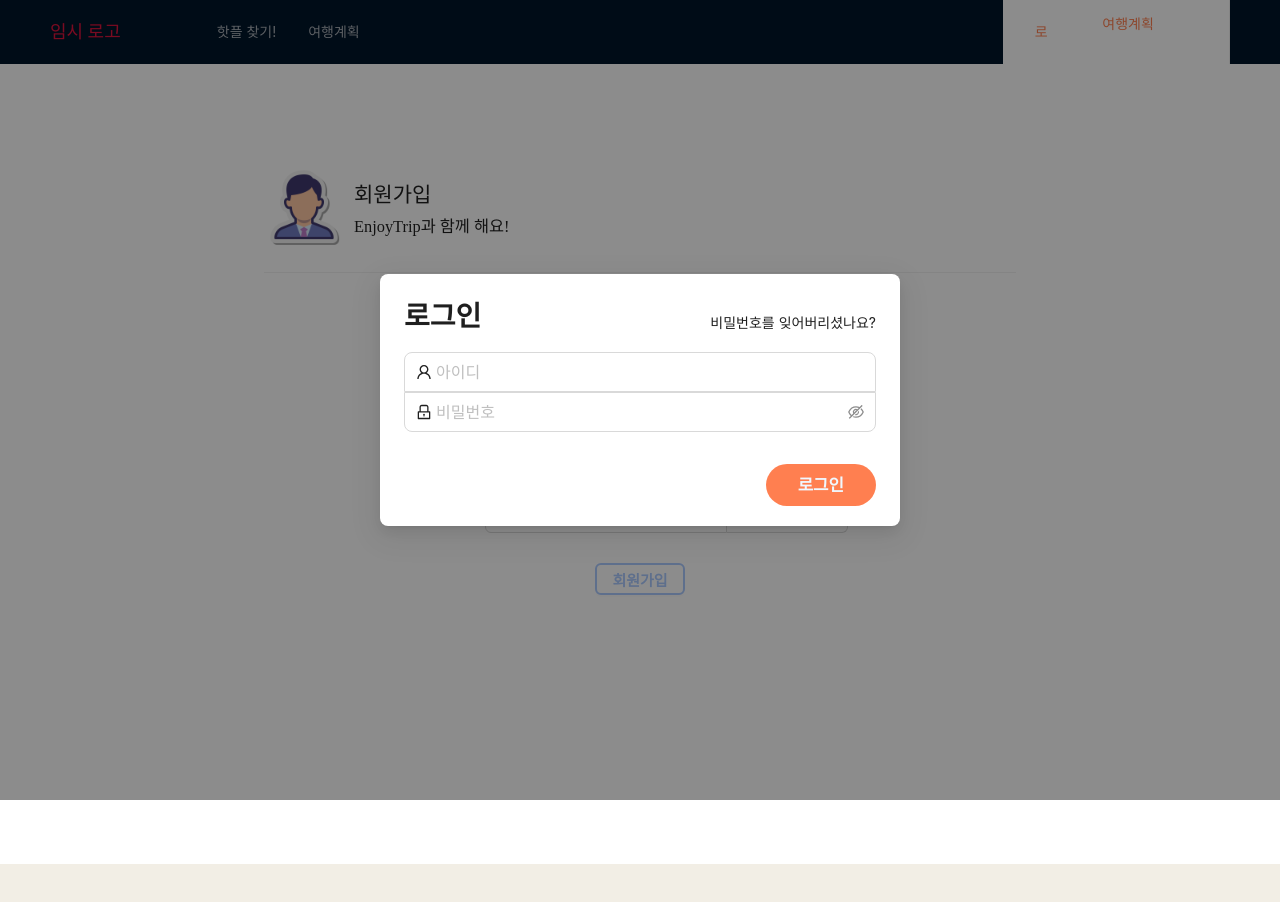
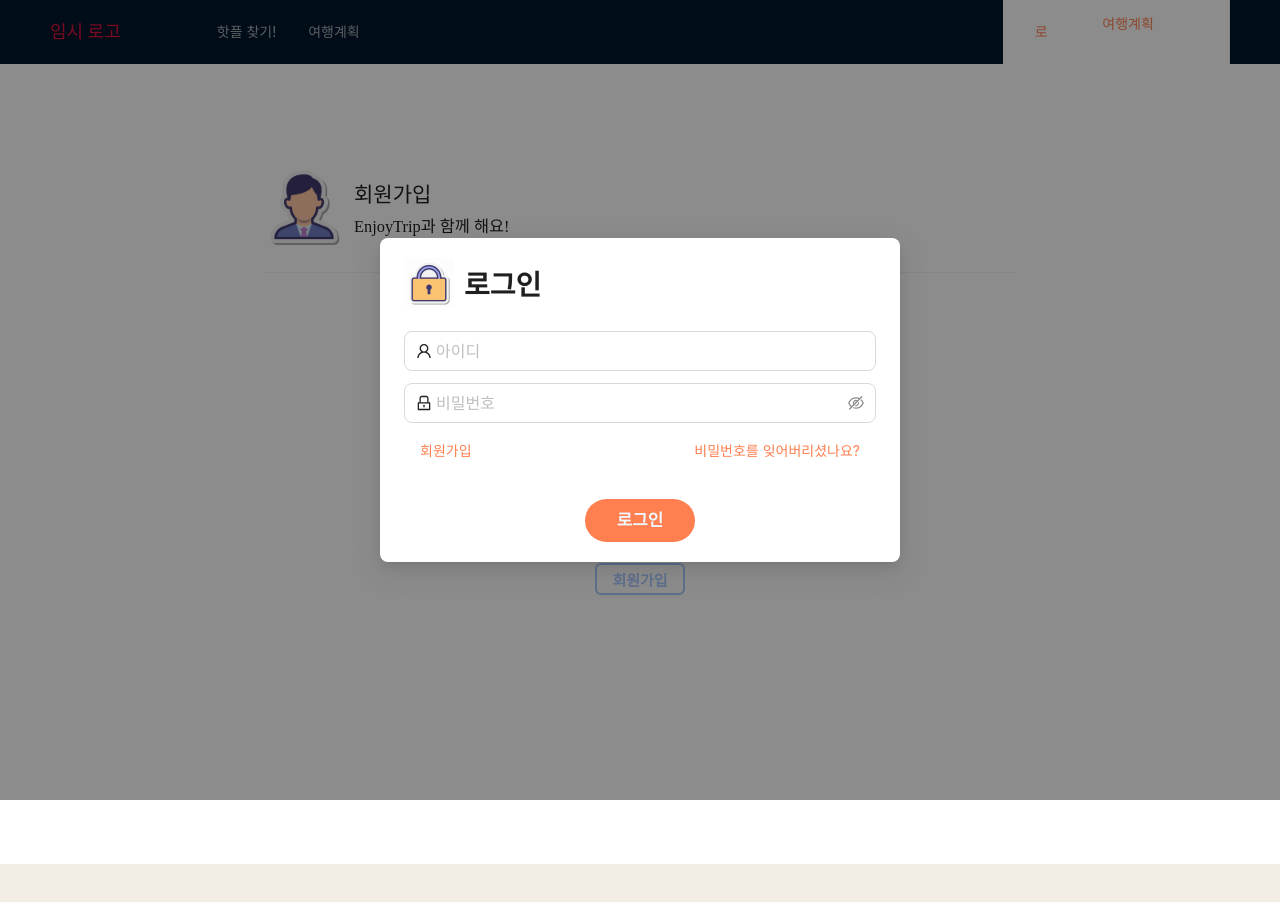
Before and after one commit to benyy0101/SSAFY-10th-EnjoyTrip, a Vue app in the folder enjoytripvue/: page /signup in a window 1280 px wide. Both pictures are taken after a click on the element "로그인". Shown: the top 902 px of the page. Built offline with nearby package versions, Linux system fonts and the light colour scheme; a web font is replaced by a local one.

Commit message:
feat : 로그인 화면 및 서버 연동 완료

```diff
--- a/enjoytripvue/src/components/modal/LoginModal.vue
+++ b/enjoytripvue/src/components/modal/LoginModal.vue
@@ -1,6 +1,6 @@
 <script setup>
 import { ref, watch, inject } from "vue";
-import { UserOutlined, LockOutlined } from '@ant-design/icons-vue';
+import { UserOutlined, LockOutlined } from "@ant-design/icons-vue";
 // JWT를 위해 추가
 import { storeToRefs } from "pinia";
 import { useRouter } from "vue-router";
@@ -56,8 +56,8 @@ const loginMember = async () => {
   console.log("login 진행 중!!!");
   login.value = {
     userId: login.value.userId.trim(),
-    userPwd: login.value.userPwd.trim()
-  }
+    userPwd: login.value.userPwd.trim(),
+  };
   await userLogin(login.value);
   let token = sessionStorage.getItem("accessToken");
 
@@ -67,8 +67,12 @@ const loginMember = async () => {
     // 이름 찍기 위해서 token을 가지고 getUserInfo로 가서 가져온다 -> member.js
     getUserInfo(token);
   }
-  router.push("/");
 };
+
+function moveSignup() {
+  loginModal.value = !loginModal.value;
+  router.push({ name: "signup" });
+}
 </script>
 
 <template>
@@ -78,58 +82,70 @@ const loginMember = async () => {
     :footer="null"
     centered="true"
   >
-
     <a-space class="loginHeader">
+      <div :style="{ display: 'flex', alignItems: 'flex-start' }">
+        <img src="@/assets/login.gif" :style="{ width: '50px' }" />
         <h1 class="title">로그인</h1>
-      <div>비밀번호를 잊어버리셨나요?</div>
+      </div>
     </a-space>
     <div class="formContainer">
       <form @submit.prevent="onSubmit">
-        <a-input v-model:value="login.userId" size="large" placeholder="아이디" class="idInput">
+        <a-input :style="{ marginTop: '10px'}"
+          v-model:value="login.userId"
+          size="large"
+          placeholder="아이디"
+        >
           <template #prefix>
             <user-outlined />
           </template>
         </a-input>
-        <a-input-password v-model:value="login.userPwd" size="large" placeholder="비밀번호" class="pwdInput" @keyup.enter="onSubmit">
+        <a-input-password :style="{ marginTop: '12px'}"
+          v-model:value="login.userPwd"
+          size="large"
+          placeholder="비밀번호"
+          @keyup.enter="onSubmit"
+        >
           <template #prefix>
             <LockOutlined />
           </template>
         </a-input-password>
-        <a-flex :justify="'flex-end'" class="buttonWrapper">
-          <button type="submit" @click.prevent="onSubmit" class="login">로그인</button>
+        <div :style="{display:'flex', justifyContent:'space-between', marginTop:'12px'}">
+          <a-button :style="{color:'#ff7f50' }" type="link" @click="moveSignup">회원가입</a-button>
+          <a-button :style="{color:'#ff7f50'}" type="link">비밀번호를 잊어버리셨나요?</a-button>
+        </div>
+
+        <a-flex :justify="'center'" class="buttonWrapper">
+          <button type="submit" @click.prevent="onSubmit" class="login">
+            로그인
+          </button>
         </a-flex>
-
       </form>
     </div>
   </a-modal>
 </template>
 <style>
-  .loginHeader{
+.loginHeader {
   display: flex;
   justify-content: space-between;
 }
-  .idInput{
-    border-radius: 8px 8px 0 0;
-  }
-  .pwdInput{
-    border-radius: 0 0 8px 8px;
+
+.title {
+  font-weight: 900;
+  padding-left: 10px;
+  margin-top: 5px;
 }
 
-  .title{
-    font-weight: 900;
-  }
-
-  .buttonWrapper{
+.buttonWrapper {
   margin-top: 2rem;
 }
 
-  .login{
-    background-color: #FF7F50;
+.login {
+  background-color: #ff7f50;
   border: none;
   padding: 0.5rem 2rem;
   font-weight: 800;
   border-radius: 3rem;
   font-size: larger;
-    color:aliceblue;
+  color: aliceblue;
 }
 </style>
--- a/enjoytripvue/src/stores/member.js
+++ b/enjoytripvue/src/stores/member.js
@@ -18,11 +18,9 @@ export const useMemberStore = defineStore("memberStore", () => {
     await userConfirm(
       loginUser,
       (response) => {
-        // console.log("login ok!!!!", response.status);
         console.log("login ok!!!!", httpStatusCode.CREATE);
         if (response.status === httpStatusCode.CREATE) {
           let { data } = response;
-          // console.log("data", data);
           let accessToken = data["access-token"];
           let refreshToken = data["refresh-token"];
           console.log("accessToken", accessToken);
@@ -33,6 +31,7 @@ export const useMemberStore = defineStore("memberStore", () => {
           sessionStorage.setItem("accessToken", accessToken);
           sessionStorage.setItem("refreshToken", refreshToken);
           console.log("sessiontStorage에 담았다", isLogin.value);
+          router.push({ name: "main" });
         } else {
           console.log("로그인 실패했다");
           isLogin.value = false;
```
Also changed, not shown: enjoytripvue/src/assets/login.gif (added). Lines whose indentation alone changed are shown as unchanged.
